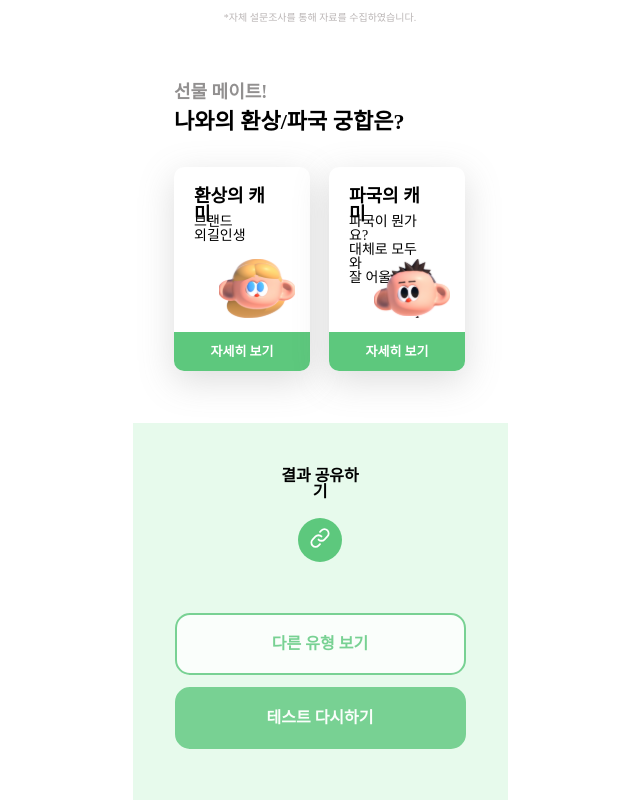
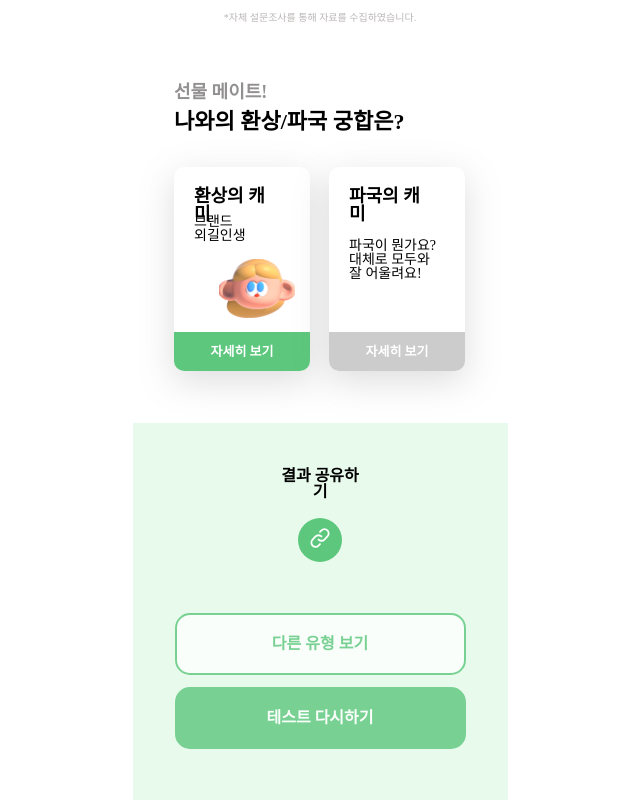
Before and after one commit to gift-mbti/gift-mbti, a Next.js app: page /result/1 in a window 1280 px wide. Shown: the part 1436-2236 px from the top of the page, without its empty margins (320-960 px from the left). Built offline with nearby package versions, Linux system fonts and the light colour scheme.

Commit message:
feat: 파국 타입이 없는경우 버튼 변경

```diff
--- a/src/components/result/Cards.tsx
+++ b/src/components/result/Cards.tsx
@@ -52,7 +52,6 @@ const SmallCardTitle = styled.p`
 `;
 const SmallCardText = styled.p`
   position: absolute;
-  width: 73px;
   height: 32px;
   left: 20px;
   top: 48px;
@@ -67,6 +66,10 @@ const SmallCardText = styled.p`
 
   color: #000000;
 `;
+const NonCardText = styled(SmallCardText)`
+  top: 72px;
+`;
+
 const DetailButton = styled.button`
   position: absolute;
   width: 100%;
@@ -99,10 +102,23 @@ const Cards = ({ best, worst, buttonColor }: any) => {
       </SmallCard>
       <SmallCard2>
         <SmallCardTitle>파국의 캐미</SmallCardTitle>
-        {/* 파국이 없을 떈 크기, 이미지 변경 */}
-        <SmallCardText>{worst}</SmallCardText>
-        <Image3 />
-        <DetailButton color={buttonColor}>자세히 보기</DetailButton>
+        {worst ? (
+          <>
+            <SmallCardText>{worst}</SmallCardText>
+            <Image3 />
+            <DetailButton color={buttonColor}>자세히 보기</DetailButton>
+          </>
+        ) : (
+          <>
+            <NonCardText>
+              파국이 뭔가요?
+              <br />
+              대체로 모두와
+              <br />잘 어울려요!
+            </NonCardText>
+            <DetailButton color="#CCCCCC">자세히 보기</DetailButton>
+          </>
+        )}
       </SmallCard2>
     </CardContainer>
   );
--- a/src/data/result.json
+++ b/src/data/result.json
@@ -25,7 +25,7 @@
       ],
       "buttonColor": "#5DC87D",
       "best": "브랜드 \n외길인생",
-      "worst": "파국이 뭔가요?\n대체로 모두와\n잘 어울려요!"
+      "worst": ""
     },
 
     {
@@ -54,7 +54,7 @@
       ],
       "buttonColor": "#608CF1",
       "best": "큰 그림 \n선물러",
-      "worst": "파국이 뭔가요? \n대체로 모두와 \n잘 어울려요!"
+      "worst": ""
     },
 
     {
```
